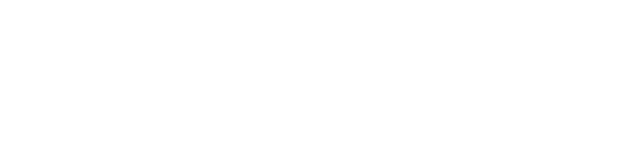
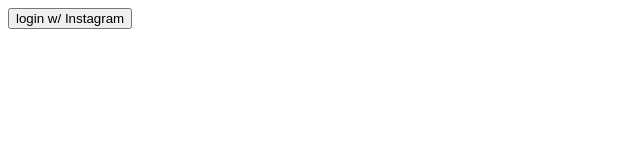
Before and after one commit to shahrodkh/insta-auth, a website: page index.html in a window 1280 px wide. Shown: the whole page, without its empty margins (0-640 px from the left). Drawn offline with Linux system fonts and the light colour scheme.

Commit message:
getting access token from instagram

```diff
--- a/index.html
+++ b/index.html
@@ -4,9 +4,9 @@
   <meta charset="UTF-8">
   <meta name="viewport" content="width=device-width, initial-scale=1.0">
   <meta http-equiv="X-UA-Compatible" content="ie=edge">
-  <title>Document</title>
+  <title>Instagram Auth Demo</title>
 </head>
 <body>
-
+  <a href="/instagram/auth"><button>login w/ Instagram</button></a>
 </body>
 </html>
--- a/package.json
+++ b/package.json
@@ -10,6 +10,9 @@
   "author": "",
   "license": "ISC",
   "dependencies": {
-    "express": "^4.15.2"
+    "cookie-parser": "^1.4.3",
+    "express": "^4.15.2",
+    "querystring": "^0.2.0",
+    "request": "^2.81.0"
   }
 }
```
